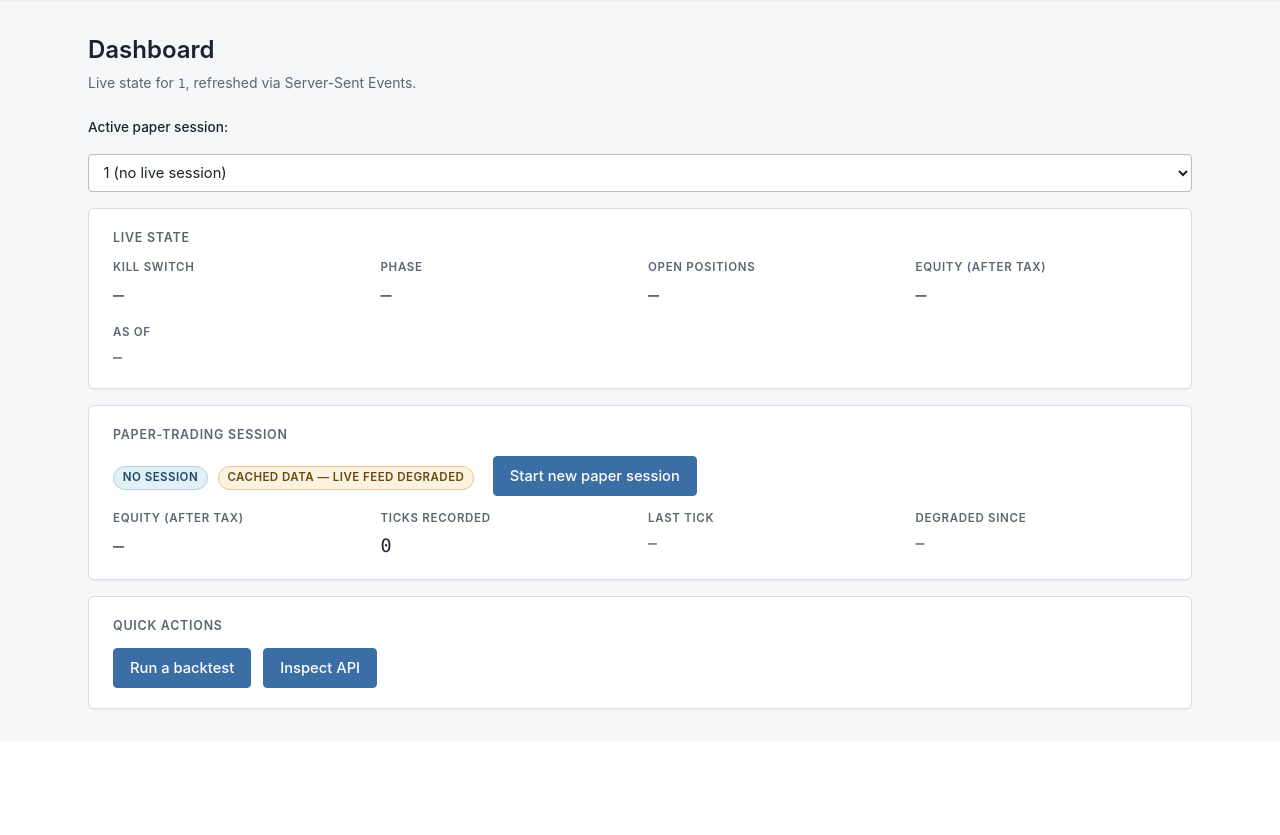
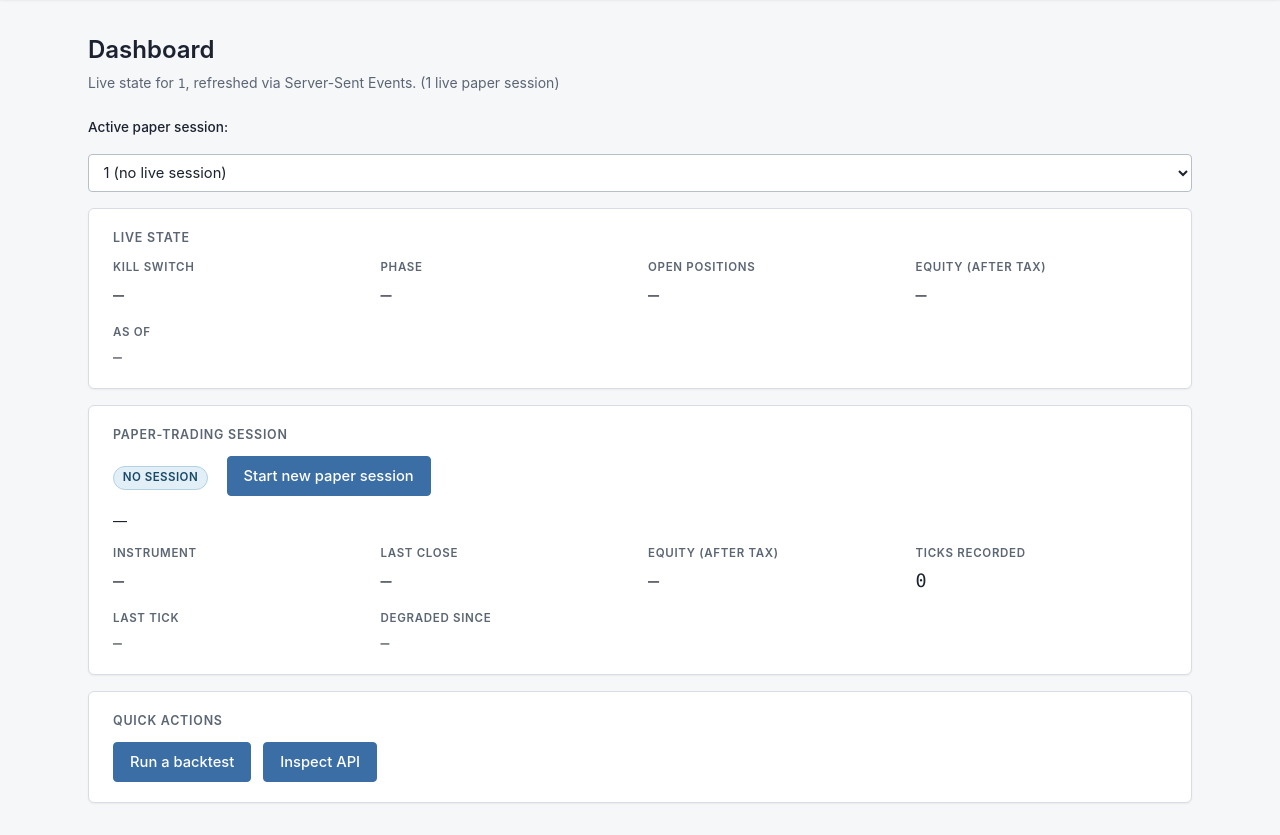
Before and after one commit to lfazio/trading-bot, a Python web app: template trading_system/webapp/templates/dashboard.html in a window 1280 px wide. Shown: the part 61-896 px from the top of the page. Before the commit the page ends 771 px from the top, so only its background shows below. Run offline with Jinja, Linux system fonts and the light colour scheme; the template is opened without the code that fills it: most values are stand-ins (such as "Sample title", 1, 10 or a date in 2020).

Commit message:
CR-019 step 1 (b) — surface instrument + price + session meta on the dashboard panel.
Three issues the operator hit when self-testing in the browser:

1. The panel reported is_alive=true but didn't display any of the
   session's actual fields (instrument, last close, universe,
   strategy, starting capital) — so it looked empty.

2. The "Cached data — live feed degraded" banner was visible from
   page load because the `.badge` class's display:inline-block
   was overriding the `hidden` attribute. The banner now toggles
   via inline style.

3. The dashboard showed "No session" until the tick driver's
   first sweep (up to 2s). The wizard's finish handler now drives
   one synchronous tick before returning so the panel paints
   immediately.

Wiring:

- PaperStateResponse extended with universe + strategy_id +
  starting_capital + instrument_symbol + latest_close (all default
  to empty / None for back-compat — the no-session sentinel
  remains an all-zeroed shape).
- PaperTradingRuntime exposes latest_close() reading the BarSource
  cache so the panel sees the live simulated price.
- RuntimePaperStateReader duck-types the runtime to extract the
  new fields (session metadata + instrument symbol + last close).
- Dashboard template grows 2 new stat tiles (Instrument, Last
  close) + a meta line showing Universe · Strategy · Starting
  capital.
- Dashboard header now shows the count of live paper sessions
  so the operator has a server-side debug signal.

1 test updated (the e2e expectation was `== 1` equity point;
the wizard now drives one synchronous tick so `>= 1` is correct).

Co-Authored-By: Claude Opus 4.7 <noreply@anthropic.com>

```diff
--- a/trading_system/webapp/routers/views/onboarding.py
+++ b/trading_system/webapp/routers/views/onboarding.py
@@ -325,6 +325,12 @@ async def post_finish(request: Request) -> RedirectResponse:
                 error=f"webapp:onboarding:register_failed:{start_result.error}",
                 status_code=500,
             )
+        # Drive one tick synchronously so the dashboard panel
+        # paints a non-empty price + equity row on first load —
+        # the operator otherwise stares at "—" for up to 2s
+        # (the tick driver's cadence). Failure here is benign;
+        # the driver retries on the next sweep.
+        runtime.tick_once()
 
     response = RedirectResponse(
         url=f"/?account_id={account_id}", status_code=303
--- a/trading_system/webapp/templates/dashboard.html
+++ b/trading_system/webapp/templates/dashboard.html
@@ -3,7 +3,14 @@
 {% block title %}Dashboard &mdash; trading-bot{% endblock %}
 {% block content %}
 <h1>Dashboard</h1>
-<p class="subhead">Live state for <code>{{ account_id }}</code>, refreshed via Server-Sent Events.</p>
+<p class="subhead">
+  Live state for <code>{{ account_id }}</code>, refreshed via Server-Sent Events.
+  {% if live_paper_sessions %}
+    <span class="muted">({{ live_paper_sessions|length }} live paper session{% if live_paper_sessions|length != 1 %}s{% endif %})</span>
+  {% else %}
+    <span class="muted">(no live paper sessions registered)</span>
+  {% endif %}
+</p>
 
 {% if live_paper_sessions %}
 <form method="get" action="/" class="row" style="margin-bottom:1em">
@@ -61,13 +68,23 @@
   <h2 id="paper-state-heading">Paper-trading session</h2>
   <p class="subhead">
     <span class="badge" data-field="paper_status" aria-live="polite">No session</span>
-    <span data-field="paper_degraded_banner" hidden role="status"
-          class="badge warn" style="margin-left:0.5em">
+    <span data-field="paper_degraded_banner" role="status"
+          class="badge warn"
+          style="margin-left:0.5em; display:none">
       Cached data — live feed degraded
     </span>
     <a href="/onboarding" class="button" style="margin-left:1em">Start new paper session</a>
   </p>
+  <p class="subhead" data-field="paper_session_meta" style="margin-top:0.5em">—</p>
   <div id="paper-state-grid" class="card-grid">
+    <div class="stat">
+      <span class="label">Instrument</span>
+      <span class="value" data-field="paper_instrument">—</span>
+    </div>
+    <div class="stat">
+      <span class="label">Last close</span>
+      <span class="value numeric" data-field="paper_close">—</span>
+    </div>
     <div class="stat">
       <span class="label">Equity (after tax)</span>
       <span class="value numeric" data-field="paper_equity">—</span>
@@ -178,9 +195,11 @@ function renderPaperState(raw) {
       statusEl.textContent = 'No session';
     }
   }
-  // Degraded banner — REQ_F_PAP_002.
+  // Degraded banner — REQ_F_PAP_002. Toggle display directly
+  // (the `hidden` attribute is overridden by the `.badge` class's
+  // own `display:inline-block` so we set the inline style here).
   const banner = document.querySelector('[data-field="paper_degraded_banner"]');
-  if (banner) banner.hidden = !data.is_degraded;
+  if (banner) banner.style.display = data.is_degraded ? 'inline-block' : 'none';
   // Equity.
   if (data.latest_equity_after_tax !== undefined && data.latest_equity_after_tax !== null) {
     set('paper_equity', '€ ' + data.latest_equity_after_tax);
@@ -192,6 +211,14 @@ function renderPaperState(raw) {
   const fmt = (ts) => ts ? ts.replace('T', ' ').replace(/\+00:00$/, ' UTC') : '—';
   set('paper_last_tick', fmt(data.last_tick_at));
   set('paper_degraded_since', fmt(data.degraded_since));
+  // Instrument + price + session meta.
+  set('paper_instrument', data.instrument_symbol || '—');
+  set('paper_close', data.latest_close !== undefined && data.latest_close !== null ? '€ ' + data.latest_close : '—');
+  const metaBits = [];
+  if (data.universe) metaBits.push('Universe: ' + data.universe);
+  if (data.strategy_id) metaBits.push('Strategy: ' + data.strategy_id);
+  if (data.starting_capital) metaBits.push('Starting capital: € ' + data.starting_capital);
+  set('paper_session_meta', metaBits.length ? metaBits.join(' · ') : '—');
 }
 document.addEventListener('htmx:afterSwap', (e) => {
   if (e.target && e.target.id === 'paper-state-raw') {
```
Also changed, not shown: tests/webapp/test_onboarding.py (+4 -1 lines), trading_system/webapp/paper_state_reader.py (+31 -0 lines), trading_system/webapp/runtimes/paper_trading.py (+14 -0 lines), trading_system/webui/schemas.py (+8 -0 lines).
